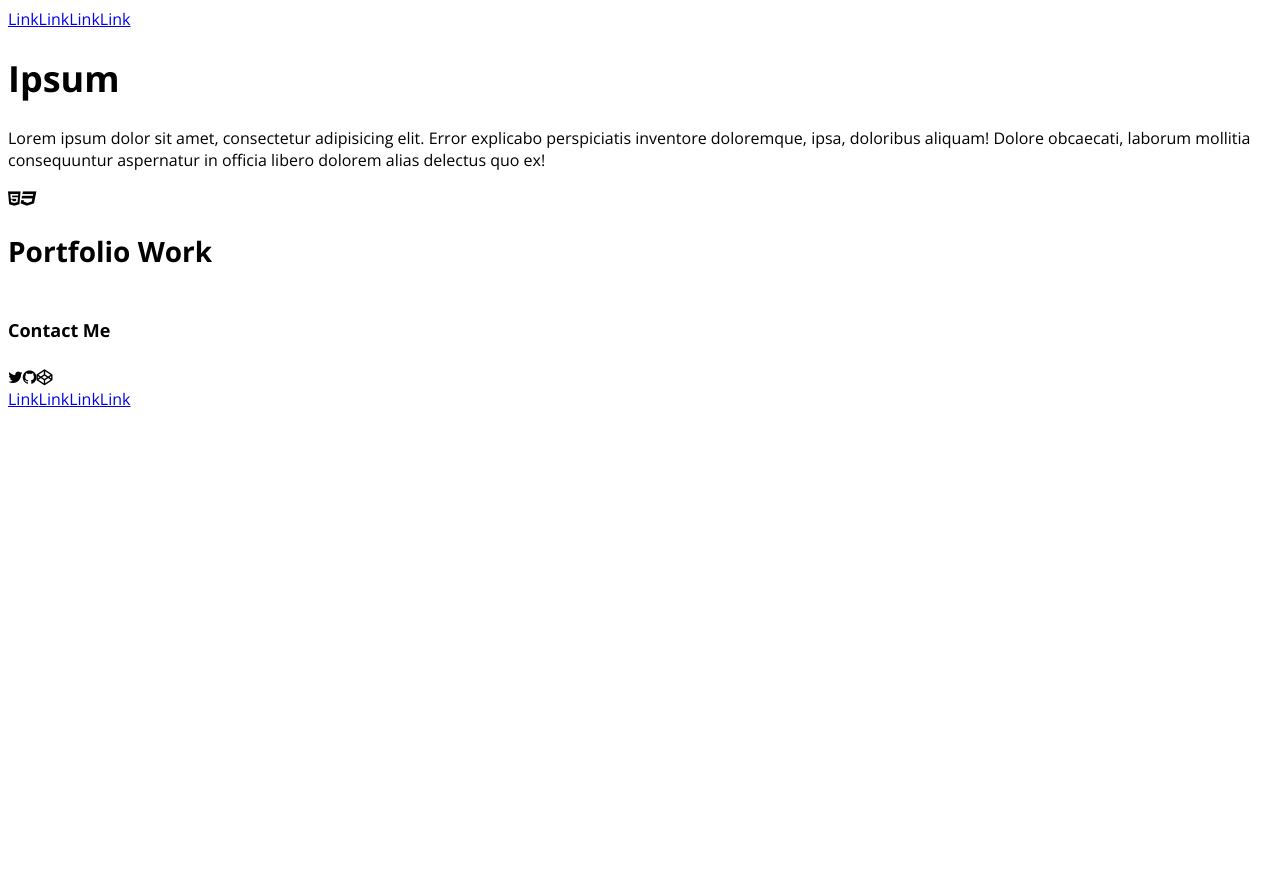
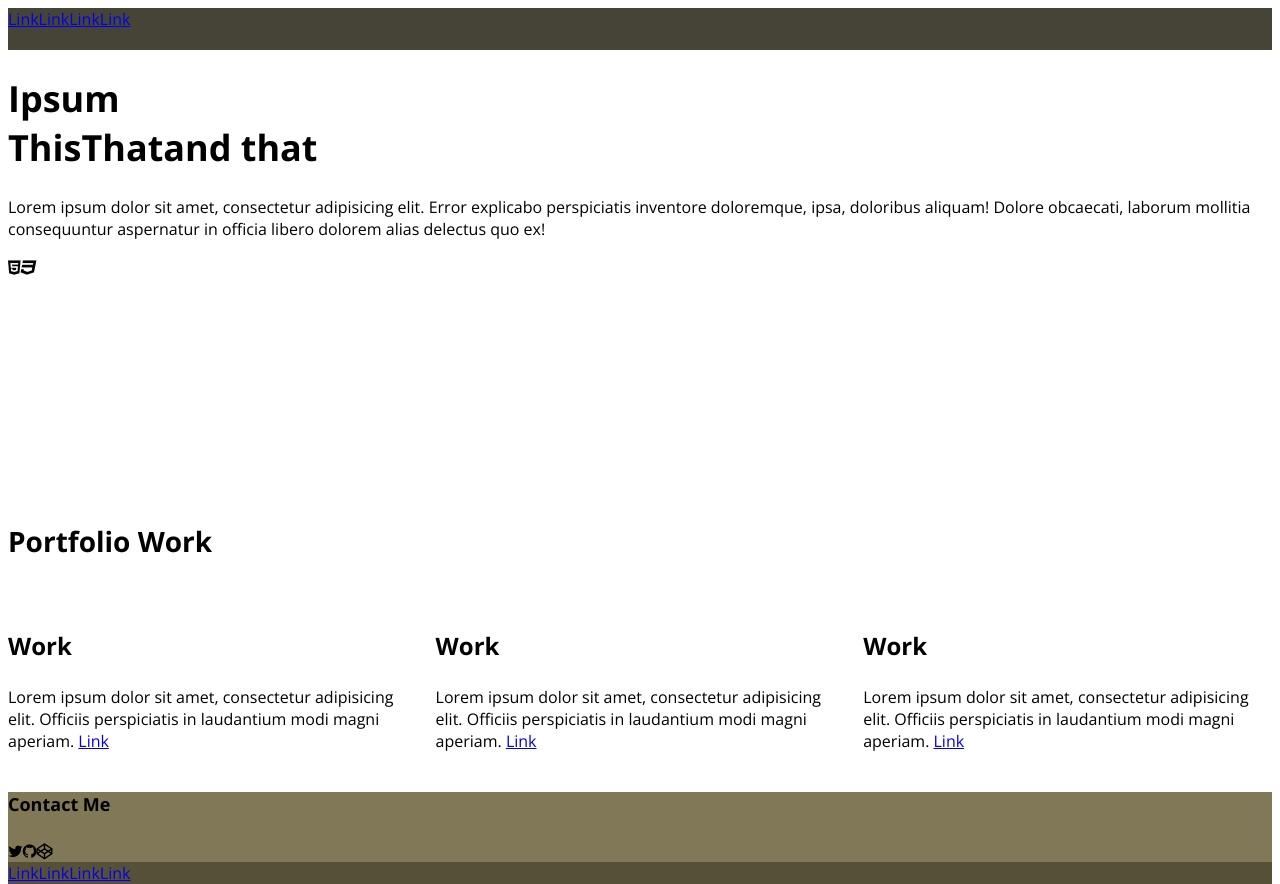
Before and after one commit to myackley/portfolio, a plain HTML site: page index.html in a window 1280 px wide. Before the commit the page ends 808 px from the top, so only its background shows below. Drawn offline with nearby package versions, Linux system fonts and the light colour scheme.

Commit message:
Added content to grid columns, added content to first heading, added basic styles to page sections

```diff
--- a/css/style.css
+++ b/css/style.css
@@ -88,6 +88,33 @@ inline ul helper
 	float: left; /* #! always float this way? */
 }
 
+/* nav */
+.nav {
+	width: 100%;
+	height: 42px;
+	background: #464436;
+}
+
+/* port head */
+.port_head {
+	width: 100%;
+	height: 491px;
+}
+
+/* port work */
+.port_work {
+
+}
+
+/* port foot contact */
+.port_foot-contact {
+	background: #807857;
+}
+
+/* port foot links */
+.port_foot-links {
+	background: #565038;
+}
 
 /* media queries */
 @media all and (max-width: 480px) {
--- a/index.html
+++ b/index.html
@@ -30,7 +30,14 @@
 
 				<div class="port_head-contentarea">
 
-					<h1>Ipsum</h1>
+					<h1>
+						Ipsum
+						<ul class="inline">
+							<li>This</li>
+							<li>That</li>
+							<li>and that</li>
+						</ul>
+					</h1>
 
 					<p>Lorem ipsum dolor sit amet, consectetur adipisicing elit. Error explicabo perspiciatis inventore doloremque, ipsa, doloribus aliquam! Dolore obcaecati, laborum mollitia consequuntur aspernatur in officia libero dolorem alias delectus quo ex!</p>
 
@@ -55,9 +62,30 @@
 
 			<div class="grid">
 				<div class="row">
-					<div class="col_1-3"></div>
-					<div class="col_1-3"></div>
-					<div class="col_1-3"></div>
+					<div class="col_1-3">
+						<img src="#" alt="">
+						<h3>Work</h3>
+						<p>
+							Lorem ipsum dolor sit amet, consectetur adipisicing elit. Officiis perspiciatis in laudantium modi magni aperiam.
+							<a href="#">Link</a>
+						</p>
+					</div>
+					<div class="col_1-3">
+						<img src="#" alt="">
+						<h3>Work</h3>
+						<p>
+							Lorem ipsum dolor sit amet, consectetur adipisicing elit. Officiis perspiciatis in laudantium modi magni aperiam.
+							<a href="#">Link</a>
+						</p>
+					</div>
+					<div class="col_1-3">
+						<img src="#" alt="">
+						<h3>Work</h3>
+						<p>
+							Lorem ipsum dolor sit amet, consectetur adipisicing elit. Officiis perspiciatis in laudantium modi magni aperiam.
+							<a href="#">Link</a>
+						</p>
+					</div>
 				</div>
 			</div>
 
```
